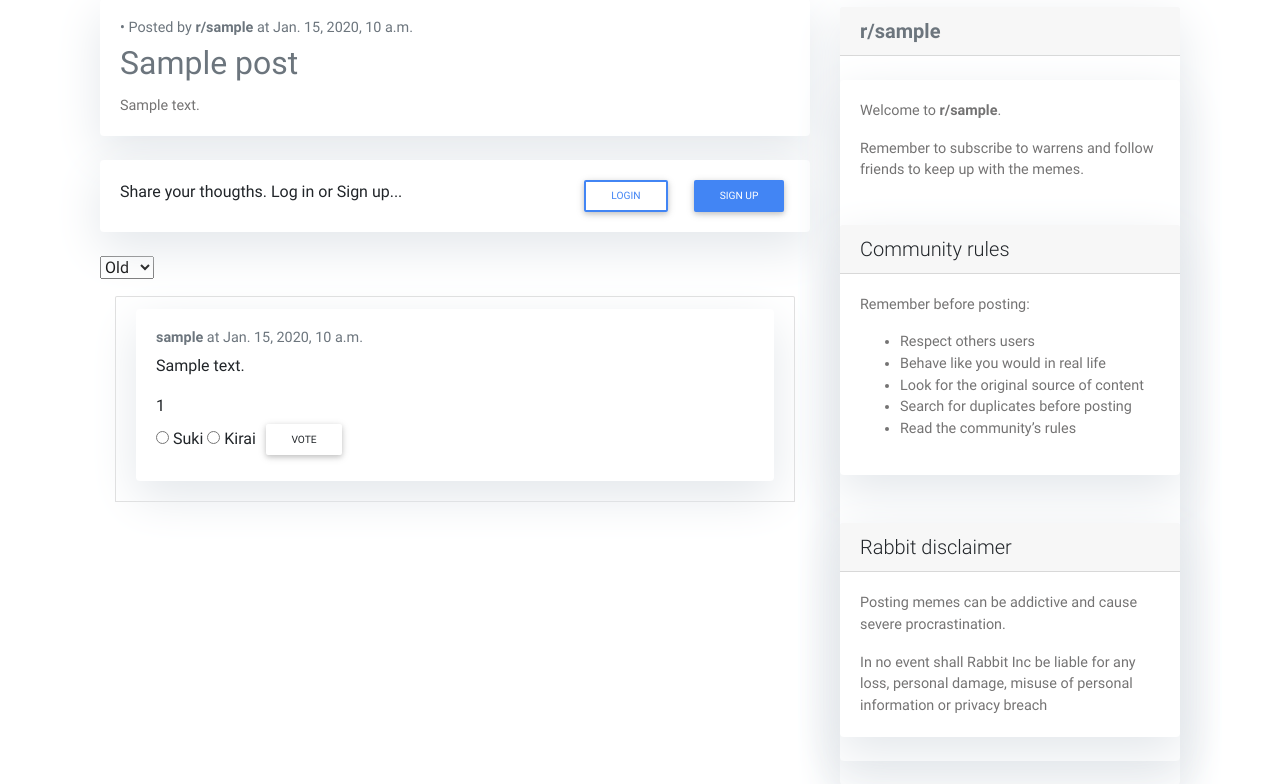
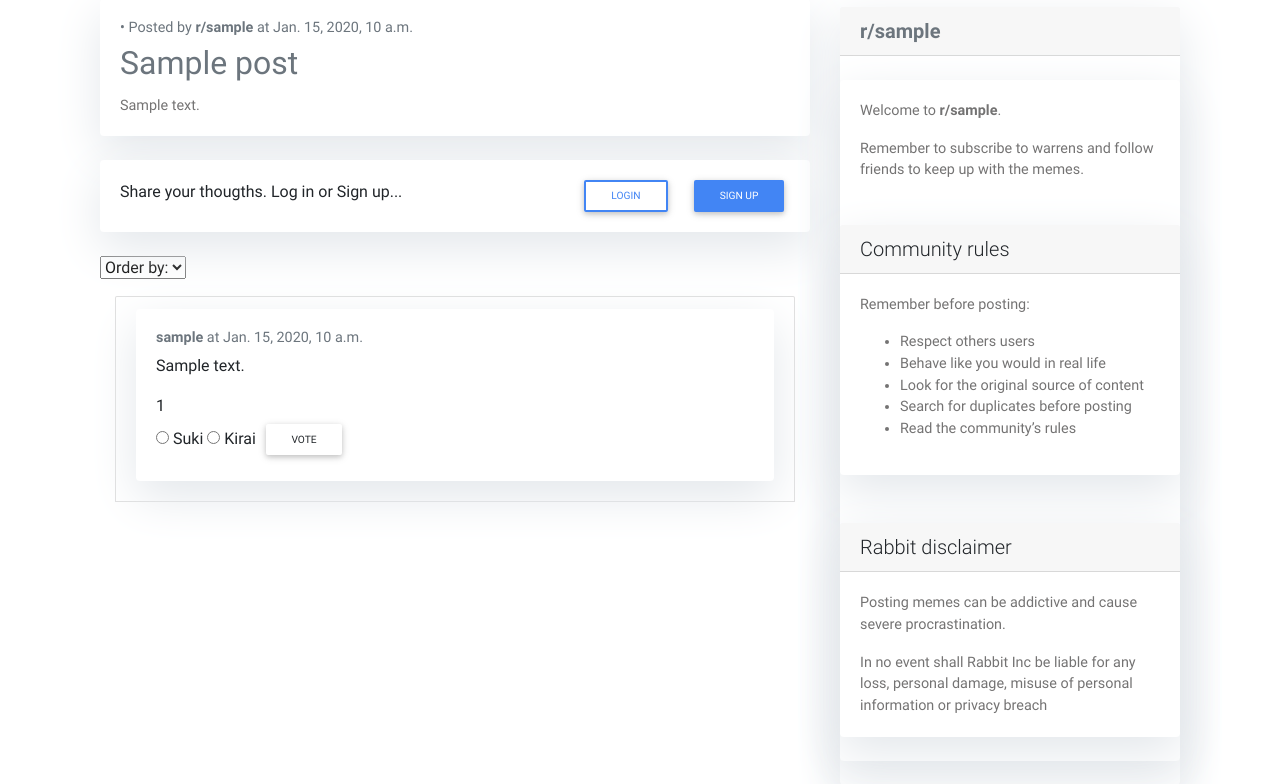
Before and after one commit to UB-ES-19/B2-rabbit, a Django app: page /p/1 in a window 1280 px wide. Shown: the part 80-864 px from the top of the page. Run offline with Django 3.2, Linux system fonts and the light colour scheme; tables that the repository leaves empty hold one stand-in row (values such as "Sample post"); grey boxes marked "Sample" are stand-in pictures; some libraries are stand-ins or nearby versions.

Commit message:
improve the dropdown

```diff
--- a/rabbitApp/rabbit/views.py
+++ b/rabbitApp/rabbit/views.py
@@ -248,7 +248,7 @@ def make_tree(all_comments, c, parent):
 def post_view(request, id_post):
     post = get_object_or_404(Post, id=id_post)
     all_comments = post.comments.all()
-    order = "Old"
+    order = "New"
     if request.method == "POST":
         order = request.POST['drop1']
 
@@ -259,7 +259,6 @@ def post_view(request, id_post):
     else:
         all_comments = all_comments.annotate(likes=Count('scores', filter=Q(scores__value=True)) -
                                              Count('scores', filter=Q(scores__value=False))).order_by('-likes')
-
 
     root = Node(None, None)
     for c in all_comments.filter(parent=None):
--- a/rabbitApp/templates/post.html
+++ b/rabbitApp/templates/post.html
@@ -61,6 +61,7 @@
     <form method = "post" action = "{% url 'post' post.id %}" >
         {% csrf_token %}
             <select name = "drop1" onChange="form.submit()"; >
+                <option selected="selected" disabled>Order by:</option>
                 <option value="Old">Old</option>
                 <option value="New">New</option>
                 <option value="Top">Top</option>
```
